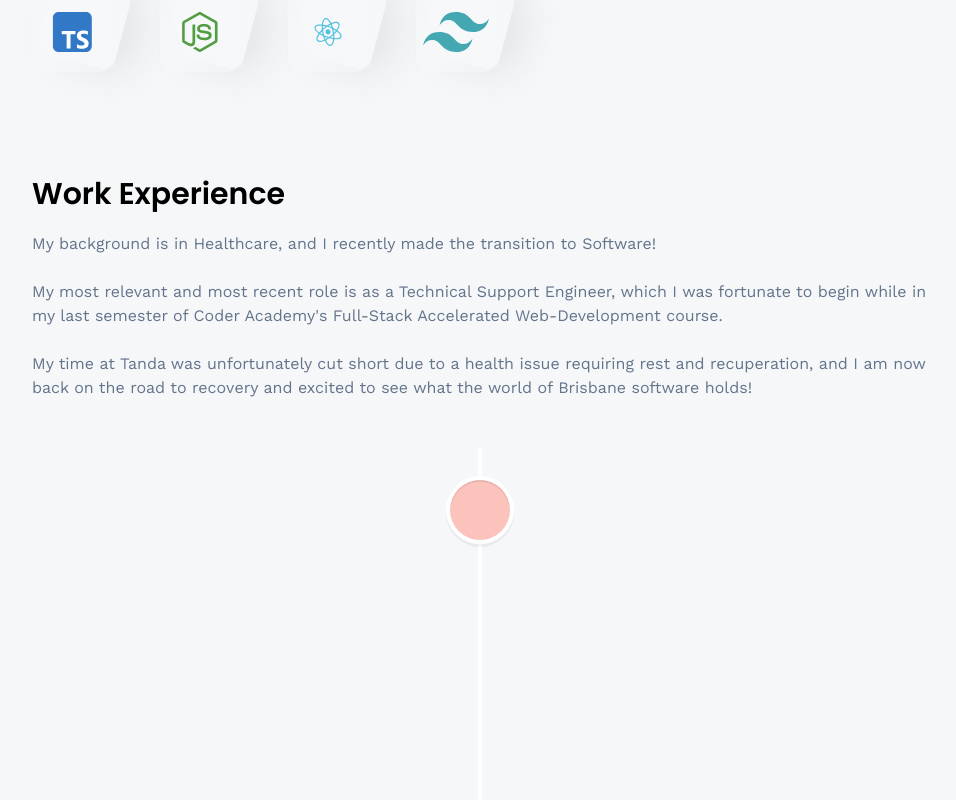
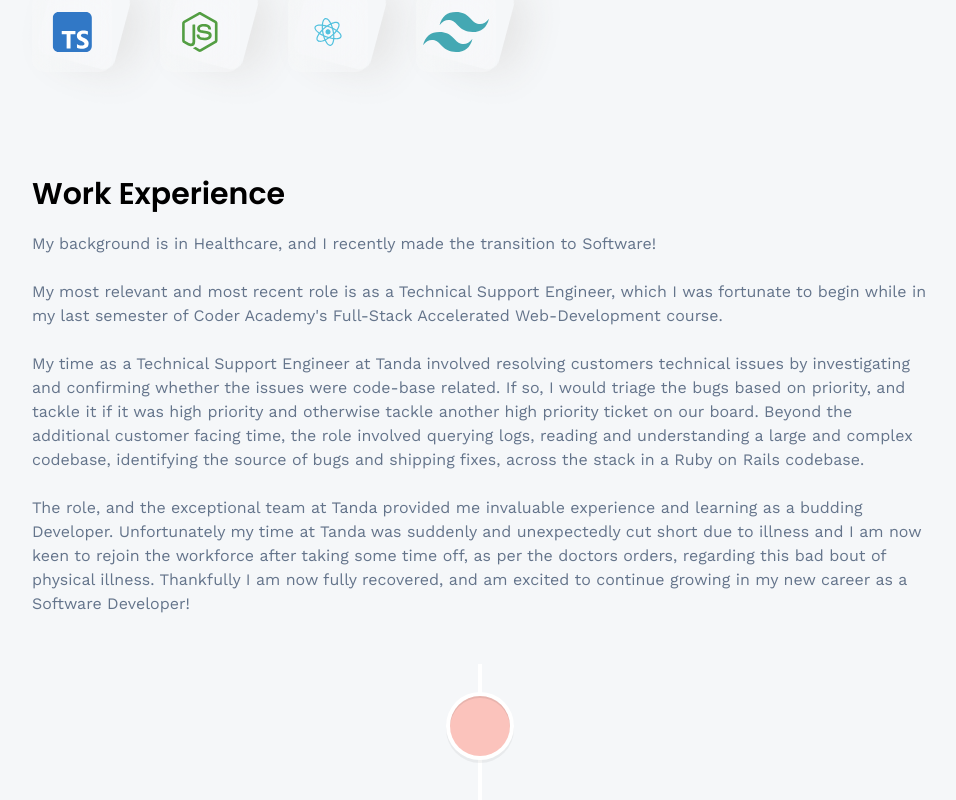
Before and after one commit to zakmoCA/personal-site, a React (Vite) app: page /about in a window 1280 px wide. Shown: the part 680-1480 px from the top of the page, without its empty margins (160-1116 px from the left). Built offline with nearby package versions, Linux system fonts and the light colour scheme.

Commit message:
about updates

```diff
--- a/src/pages/About.jsx
+++ b/src/pages/About.jsx
@@ -55,8 +55,19 @@ const About = () => {
             My most relevant and most recent role is as a Technical Support Engineer, which I was fortunate to begin while in my last semester of
             Coder Academy&apos;s Full-Stack Accelerated Web-Development course. <br /> <br />
 
-            My time at Tanda was unfortunately cut short due to a health issue requiring rest and recuperation, and I am now back on the
-            road to recovery and excited to see what the world of Brisbane software holds!
+            My time as a Technical Support Engineer at Tanda involved resolving customers technical issues by investigating and confirming
+            whether the issues were code-base related. If so, I would triage the bugs based on priority,
+            and tackle it if it was high priority and otherwise tackle another high priority ticket on our board.
+
+            Beyond the additional customer facing time, the role involved querying logs, reading and understanding
+            a large and complex codebase, identifying the source of bugs and shipping fixes, across the stack in
+            a Ruby on Rails codebase. <br /><br />
+
+            The role, and the exceptional team at Tanda provided me invaluable experience and learning as a
+            budding Developer. Unfortunately my time at Tanda was suddenly and unexpectedly cut short due to illness
+            and I am now keen to rejoin the workforce after taking some time off, as per the doctors orders,
+            regarding this bad bout of physical illness. Thankfully I am now fully recovered, and am excited
+            to continue growing in my new career as a Software Developer!
           </p>
         </div>
 
```
